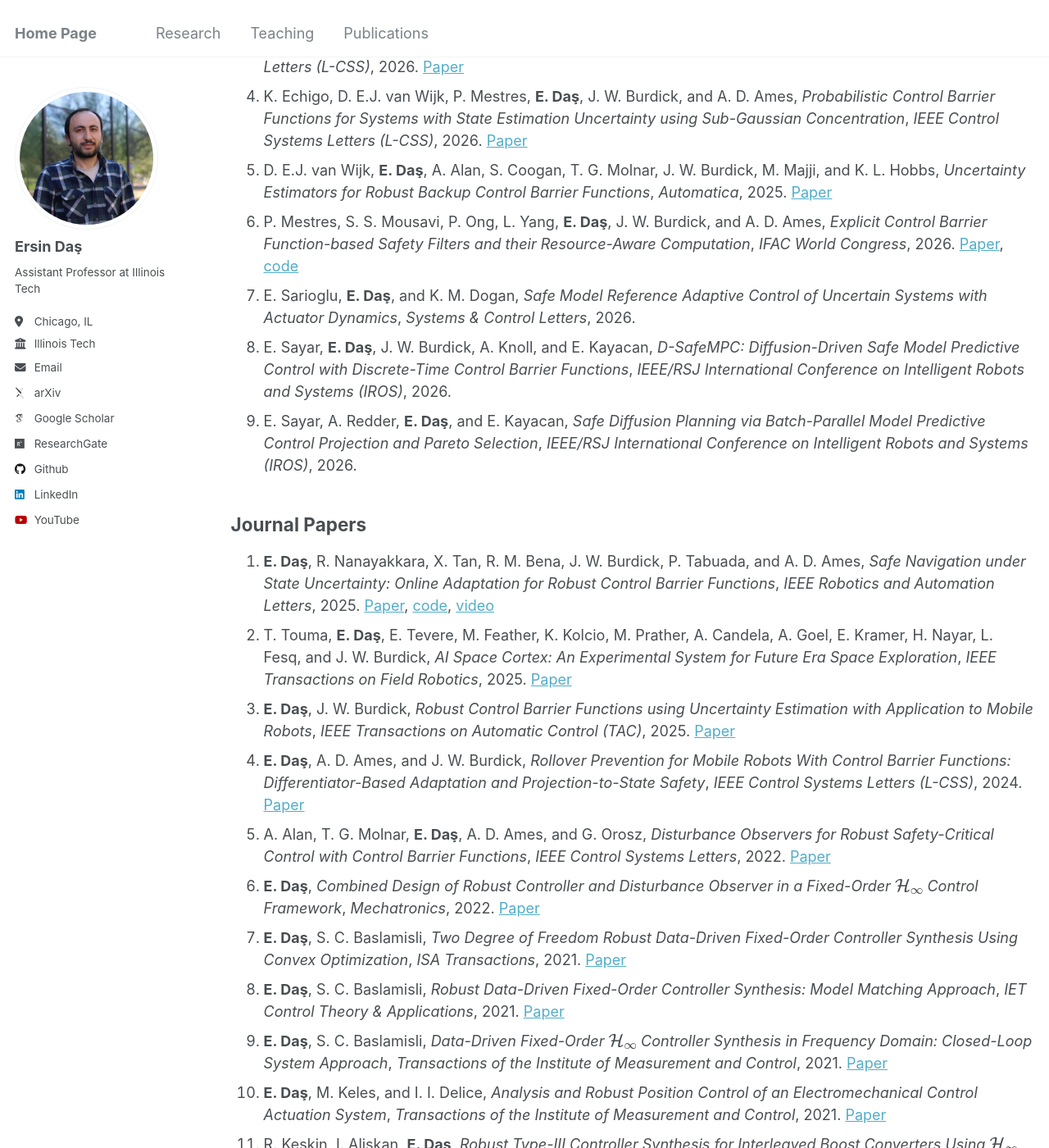
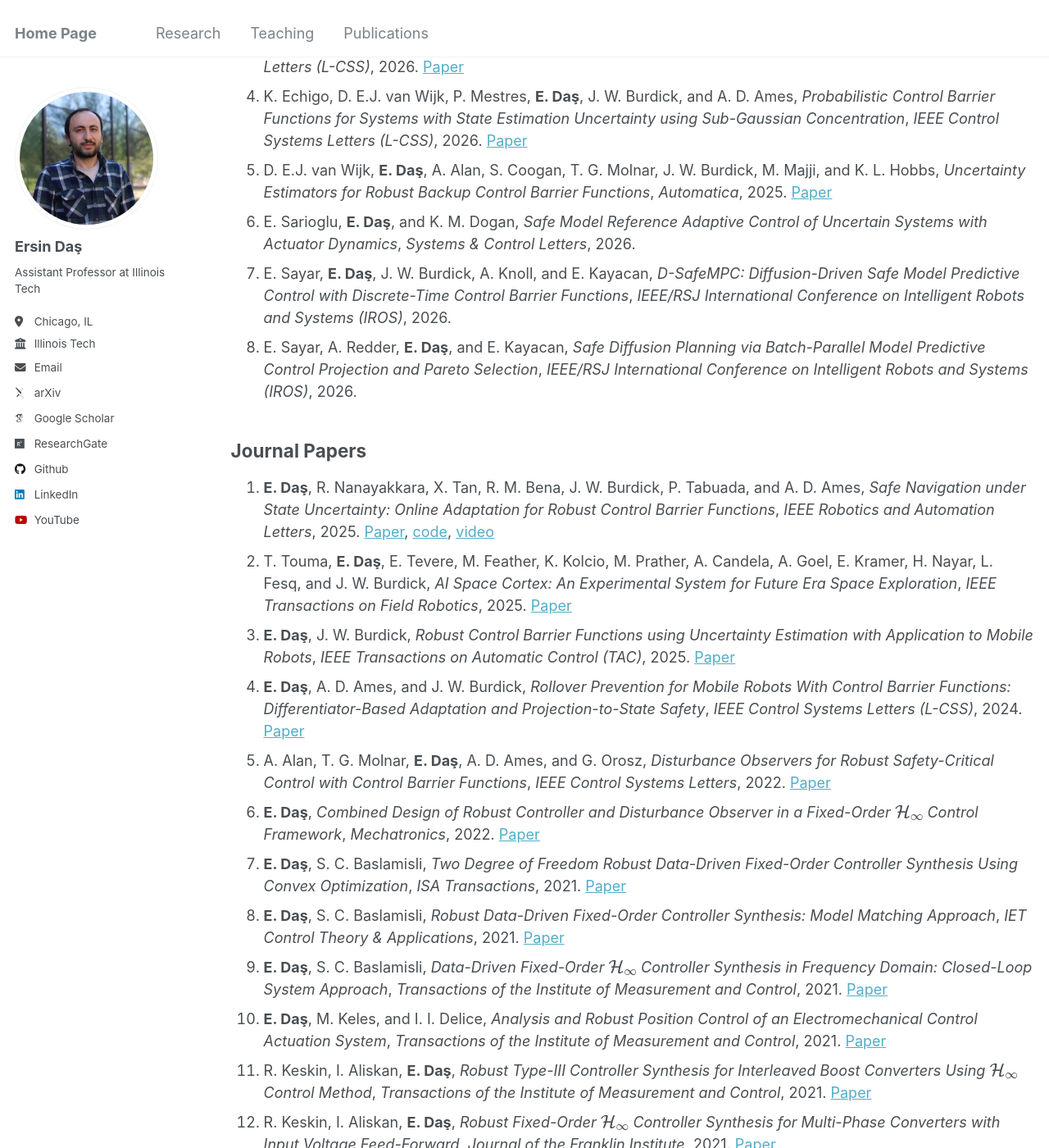
Before and after one commit to ersindas/ersindas.github.io, a Jekyll site: the page built from _pages/publications.md, in a window 1280 px wide and 1400 px high, scrolled down 381 px. Shown: the whole window at 82% size. Built offline with Jekyll 4.4.1, drawn with Linux system fonts in a browser that asks for light colours; some web fonts are replaced; some of the changed text lies outside the part shown.

Commit message:
Revise publication entries in publications.md
Updated the list of publications by removing and reordering entries.

```diff
--- a/_pages/publications.md
+++ b/_pages/publications.md
@@ -14,11 +14,10 @@ Control Barrier Functions: A Projection-based Approach*, *IEEE Control Systems L
 3. D. E.J. van Wijk, D. Lee, **E. Daş**, T. G. Molnar, A. D. Ames, and J. W. Burdick, *Generalizations of Backup Control Barrier Functions: Expansion and Adaptation for Input-Bounded Safety-Critical Control*, *IEEE Control Systems Letters (L-CSS)*, 2026. [Paper](https://arxiv.org/pdf/2603.18450)
 4. K. Echigo, D. E.J. van Wijk, P. Mestres, **E. Daş**, J. W. Burdick, and A. D. Ames, *Probabilistic Control Barrier Functions for Systems with State Estimation Uncertainty using Sub-Gaussian Concentration*, *IEEE Control Systems Letters (L-CSS)*, 2026. [Paper](https://arxiv.org/pdf/2604.08831)
 5. D. E.J. van Wijk, **E. Daş**, A. Alan, S. Coogan, T. G. Molnar, J. W. Burdick, M. Majji, and K. L. Hobbs, *Uncertainty Estimators for Robust Backup Control Barrier Functions*, *Automatica*, 2025. [Paper](https://arxiv.org/pdf/2503.15734)
-6. P. Mestres, S. S. Mousavi, P. Ong, L. Yang, **E. Daş**, J. W. Burdick, and A. D. Ames, *Explicit Control Barrier Function-based Safety Filters and their Resource-Aware Computation*, *IFAC World Congress*, 2026. [Paper](https://arxiv.org/pdf/2512.10118), [code](https://github.com/ersindas/Quadrotor_CBF)
-7. E. Sarioglu, **E. Daş**, and K. M. Dogan, *Safe Model Reference Adaptive Control of Uncertain Systems with
+6. E. Sarioglu, **E. Daş**, and K. M. Dogan, *Safe Model Reference Adaptive Control of Uncertain Systems with
 Actuator Dynamics*, *Systems & Control Letters*, 2026.
-8. E. Sayar, **E. Daş**, J. W. Burdick, A. Knoll, and E. Kayacan, *D-SafeMPC: Diffusion-Driven Safe Model Predictive Control with Discrete-Time Control Barrier Functions*, *IEEE/RSJ International Conference on Intelligent Robots and Systems (IROS)*, 2026.
-9. E. Sayar, A. Redder, **E. Daş**, and E. Kayacan, *Safe Diffusion Planning via Batch-Parallel Model Predictive Control Projection and Pareto Selection*, *IEEE/RSJ International Conference on Intelligent Robots and Systems (IROS)*, 2026.
+7. E. Sayar, **E. Daş**, J. W. Burdick, A. Knoll, and E. Kayacan, *D-SafeMPC: Diffusion-Driven Safe Model Predictive Control with Discrete-Time Control Barrier Functions*, *IEEE/RSJ International Conference on Intelligent Robots and Systems (IROS)*, 2026.
+8. E. Sayar, A. Redder, **E. Daş**, and E. Kayacan, *Safe Diffusion Planning via Batch-Parallel Model Predictive Control Projection and Pareto Selection*, *IEEE/RSJ International Conference on Intelligent Robots and Systems (IROS)*, 2026.
 
 ## Journal Papers
 1. **E. Daş**, R. Nanayakkara, X. Tan, R. M. Bena, J. W. Burdick, P. Tabuada, and A. D. Ames, *Safe Navigation under State Uncertainty: Online Adaptation for Robust Control Barrier Functions*, *IEEE Robotics and Automation Letters*, 2025. [Paper](https://arxiv.org/pdf/2508.19159), [code](https://github.com/ersindas/robust-CBFs), [video](https://youtu.be/tTNu-Etm0SU)
```
Also changed, not shown: other parts of _pages/publications.md (+12 -11 lines).
